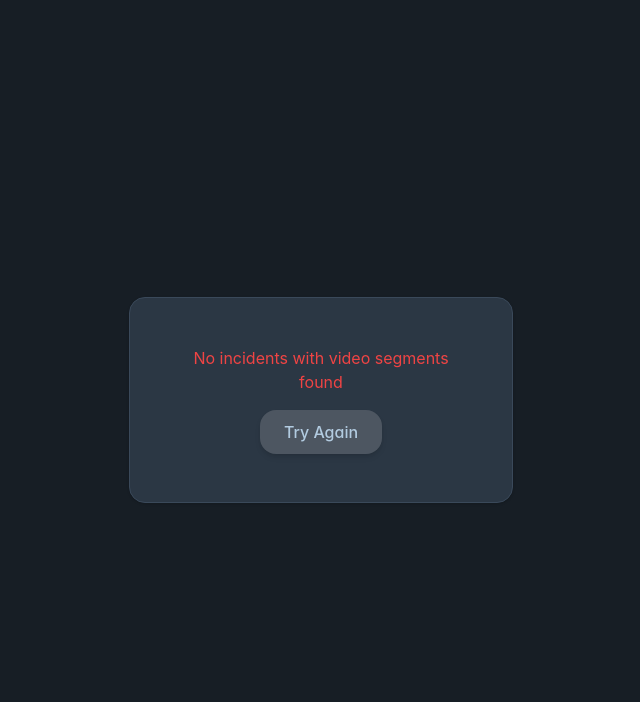
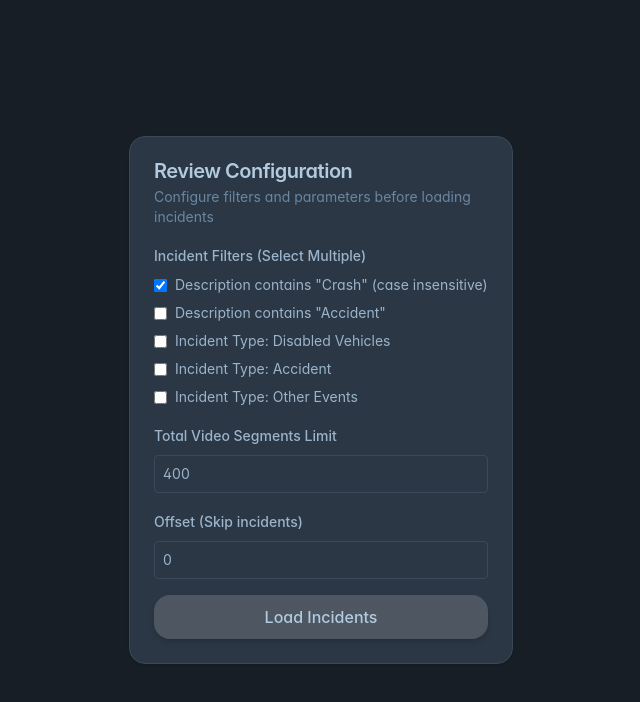
Before and after one commit to aly-nsv/avocado-web, a Next.js app: page /review in a window 1280 px wide. Shown: the top 702 px of the page, without its empty margins (319-959 px from the left). Built offline with nearby package versions, Linux system fonts and the light colour scheme; no server answers; the database is empty.

Commit message:
feat: add filter configurations pre-review

```diff
--- a/src/app/api/review/incidents/route.ts
+++ b/src/app/api/review/incidents/route.ts
@@ -5,8 +5,38 @@ import type { GetIncidentsResponse, ReviewIncidentData } from '@/types/labeling'
 export async function GET(request: NextRequest) {
   try {
     const searchParams = request.nextUrl.searchParams;
-    const limit = parseInt(searchParams.get('limit') || '10');
+    const limit = parseInt(searchParams.get('limit') || '100');
     const offset = parseInt(searchParams.get('offset') || '0');
+    const filtersParam = searchParams.get('filters') || 'crash_description';
+    const filters = filtersParam.split(',').filter(f => f.trim());
+
+    // Generate individual filter condition
+    const getSingleFilterCondition = (filterType: string) => {
+      switch (filterType) {
+        case 'crash_description':
+          return `(i.description ILIKE '%Crash%' OR i.description ILIKE '%crash%')`;
+        case 'accident_description':
+          return `i.description ILIKE '%Accident%'`;
+        case 'disabled_vehicles':
+          return `i.incident_type ILIKE '%Disabled Vehicles%'`;
+        case 'accident_type':
+          return `i.incident_type ILIKE '%Accident%'`;
+        case 'other_events':
+          return `i.incident_type ILIKE '%Other Events%'`;
+        default:
+          return `(i.description ILIKE '%Crash%' OR i.description ILIKE '%crash%')`;
+      }
+    };
+
+    // Generate combined filter condition with OR logic for multiple filters
+    const getMultipleFilterCondition = (filterTypes: string[]) => {
+      if (filterTypes.length === 0) {
+        return 'AND (i.description ILIKE \'%Crash%\' OR i.description ILIKE \'%crash%\')';
+      }
+
+      const conditions = filterTypes.map(filterType => getSingleFilterCondition(filterType));
+      return `AND (${conditions.join(' OR ')})`;
+    };
 
     // Query to get incidents with their video segments (coffee version only)
     // Using the exact query structure from the user's requirements
@@ -59,21 +89,24 @@ export async function GET(request: NextRequest) {
       WHERE v.avocado_version LIKE '%coffee%'
         AND i.labels IS NOT NULL
         AND i.labels != '[]'
+        ${getMultipleFilterCondition(filters)}
       ORDER BY i.incident_id, v.segment_id
       LIMIT $1 OFFSET $2
     `;
 
     const result = await db.query(incidentsQuery, [limit, offset]);
+    console.log('=========LENGTH=========', result.rows.length);
 
     // Group results by incident_id
     const incidentMap = new Map<number, any>();
+    let count = 0;
 
     result.rows.forEach((row: any) => {
-      console.log('=========ROW LABELS=========', row.labels);
 
       const incidentId = row.incident_id;
 
       if (!incidentMap.has(incidentId)) {
+        count++;
         incidentMap.set(incidentId, {
           incident: {
             incident_id: row.incident_id,
@@ -149,11 +182,13 @@ export async function GET(request: NextRequest) {
       JOIN video_segments v ON i.incident_id = v.incident_id
       WHERE v.avocado_version LIKE '%coffee%'
         AND i.labels IS NOT NULL
-        AND jsonb_array_length(i.labels) > 0
+        AND i.labels != '[]'
+        ${getMultipleFilterCondition(filters)}
     `;
 
     const countResult = await db.query(countQuery);
     const totalCount = parseInt(countResult.rows[0]?.total || '0');
+    console.log('=========TOTAL COUNT=========', totalCount);
 
     const response: GetIncidentsResponse = {
       incidents: reviewIncidents,
--- a/src/app/review/page.tsx
+++ b/src/app/review/page.tsx
@@ -20,11 +20,25 @@ import { LabelingForm } from '@/components/LabelingForm'
 import { LocalLabelingForm } from '@/components/LocalLabelingForm'
 import labelConfig from '../../../label-types.json'
 
+interface ReviewConfiguration {
+  filters: ('crash_description' | 'accident_description' | 'disabled_vehicles' | 'accident_type' | 'other_events')[]
+  limit: number
+  offset: number
+}
+
 export default function ReviewPage() {
   const [incidents, setIncidents] = useState<ReviewIncidentData[]>([])
   const [currentIncidentIndex, setCurrentIncidentIndex] = useState(0)
-  const [isLoading, setIsLoading] = useState(true)
+  const [isLoading, setIsLoading] = useState(false)
   const [error, setError] = useState<string>('')
+
+  // Configuration state
+  const [isConfigured, setIsConfigured] = useState(false)
+  const [config, setConfig] = useState<ReviewConfiguration>({
+    filters: ['crash_description'],
+    limit: 400,
+    offset: 0
+  })
 
   // Local labeling session state
   const [localLabelingData, setLocalLabelingData] = useState<LocalLabelData[]>([])
@@ -41,10 +55,7 @@ export default function ReviewPage() {
     errors: {},
   })
 
-  // Fetch incidents on component mount
-  useEffect(() => {
-    fetchIncidents()
-  }, [])
+  // Note: Removed automatic fetching - now requires configuration
 
   // Initialize form state when incident changes
   useEffect(() => {
@@ -58,7 +69,13 @@ export default function ReviewPage() {
       setIsLoading(true)
       setError('')
 
-      const response = await fetch('/api/review/incidents?limit=10')
+      const params = new URLSearchParams({
+        limit: config.limit.toString(),
+        offset: config.offset.toString(),
+        filters: config.filters.join(',')
+      })
+
+      const response = await fetch(`/api/review/incidents?${params}`)
       if (!response.ok) {
         throw new Error('Failed to fetch incidents')
       }
@@ -67,7 +84,7 @@ export default function ReviewPage() {
       setIncidents(data.incidents)
 
       if (data.incidents.length === 0) {
-        setError('No incidents with video segments found')
+        setError('No incidents with video segments found for the selected criteria')
       }
     } catch (err) {
       setError(err instanceof Error ? err.message : 'Failed to load incidents')
@@ -120,6 +137,18 @@ export default function ReviewPage() {
     if (currentIncidentIndex < incidents.length - 1) {
       handleNextIncident()
     }
+  }
+
+  const handleConfigSubmit = async () => {
+    setIsConfigured(true)
+    await fetchIncidents()
+  }
+
+  const handleReconfigure = () => {
+    setIsConfigured(false)
+    setIncidents([])
+    setCurrentIncidentIndex(0)
+    setError('')
   }
 
   const generateCSVData = () => {
@@ -246,7 +275,7 @@ export default function ReviewPage() {
     )
   }
 
-  if (incidents.length === 0) {
+  if (incidents.length === 0 && isConfigured) {
     return (
       <div className="min-h-screen bg-background flex items-center justify-center">
         <Card className="w-96">
@@ -257,6 +286,104 @@ export default function ReviewPage() {
                 Refresh
               </Button>
             </div>
+          </CardContent>
+        </Card>
+      </div>
+    )
+  }
+
+  // Configuration form filters
+  const filterOptions = [
+    { value: 'crash_description', label: 'Description contains "Crash" (case insensitive)' },
+    { value: 'accident_description', label: 'Description contains "Accident"' },
+    { value: 'disabled_vehicles', label: 'Incident Type: Disabled Vehicles' },
+    { value: 'accident_type', label: 'Incident Type: Accident' },
+    { value: 'other_events', label: 'Incident Type: Other Events' }
+  ]
+
+  // Show configuration form if not configured yet
+  if (!isConfigured) {
+    return (
+      <div className="min-h-screen bg-background flex items-center justify-center">
+        <Card className="w-96 max-w-lg">
+          <CardHeader>
+            <CardTitle>Review Configuration</CardTitle>
+            <p className="text-neutral-400 text-sm">
+              Configure filters and parameters before loading incidents
+            </p>
+          </CardHeader>
+          <CardContent className="space-y-4">
+            {/* Filter Selection */}
+            <div className="space-y-2">
+              <label className="text-sm font-medium">Incident Filters (Select Multiple)</label>
+              <div className="space-y-2 max-h-40 overflow-y-auto">
+                {filterOptions.map(option => (
+                  <label key={option.value} className="flex items-center space-x-2 cursor-pointer">
+                    <input
+                      type="checkbox"
+                      checked={config.filters.includes(option.value as any)}
+                      onChange={(e) => {
+                        if (e.target.checked) {
+                          setConfig(prev => ({
+                            ...prev,
+                            filters: [...prev.filters, option.value as any]
+                          }))
+                        } else {
+                          setConfig(prev => ({
+                            ...prev,
+                            filters: prev.filters.filter(f => f !== option.value)
+                          }))
+                        }
+                      }}
+                      className="rounded border-neutral-700 bg-surface"
+                    />
+                    <span className="text-sm">{option.label}</span>
+                  </label>
+                ))}
+              </div>
+              {config.filters.length === 0 && (
+                <p className="text-red-400 text-xs">Please select at least one filter</p>
+              )}
+            </div>
+
+            {/* Limit */}
+            <div className="space-y-2">
+              <label className="text-sm font-medium">Total Video Segments Limit</label>
+              <input
+                type="number"
+                min="1"
+                max="1000"
+                value={config.limit}
+                onChange={(e) => setConfig(prev => ({ ...prev, limit: parseInt(e.target.value) || 400 }))}
+                className="w-full p-2 bg-surface border border-neutral-700 rounded text-sm"
+              />
+            </div>
+
+            {/* Offset */}
+            <div className="space-y-2">
+              <label className="text-sm font-medium">Offset (Skip incidents)</label>
+              <input
+                type="number"
+                min="0"
+                value={config.offset}
+                onChange={(e) => setConfig(prev => ({ ...prev, offset: parseInt(e.target.value) || 0 }))}
+                className="w-full p-2 bg-surface border border-neutral-700 rounded text-sm"
+              />
+            </div>
+
+            <Button
+              onClick={handleConfigSubmit}
+              disabled={isLoading || config.filters.length === 0}
+              className="w-full"
+            >
+              {isLoading ? 'Loading Incidents...' : 'Load Incidents'}
+            </Button>
+
+            {error && (
+              <div className="p-3 bg-red-500/10 rounded text-red-400 text-sm">
+                {error}
+              </div>
+            )}
           </CardContent>
         </Card>
       </div>
@@ -274,6 +401,12 @@ export default function ReviewPage() {
             <h1 className="text-3xl font-bold">Human-AI Validation Review</h1>
             <p className="text-neutral-400 mt-1">
               Incident {currentIncidentIndex + 1} of {incidents.length}
+            </p>
+            <p className="text-neutral-500 text-sm mt-1">
+              Filters: {config.filters.map(f =>
+                filterOptions.find(opt => opt.value === f)?.label
+              ).join(', ')} |
+              Limit: {config.limit} | Offset: {config.offset}
             </p>
           </div>
 
@@ -297,6 +430,12 @@ export default function ReviewPage() {
               onClick={fetchIncidents}
             >
               Refresh
+            </Button>
+            <Button
+              variant="outline"
+              onClick={handleReconfigure}
+            >
+              Reconfigure
             </Button>
           </div>
         </div>
```
